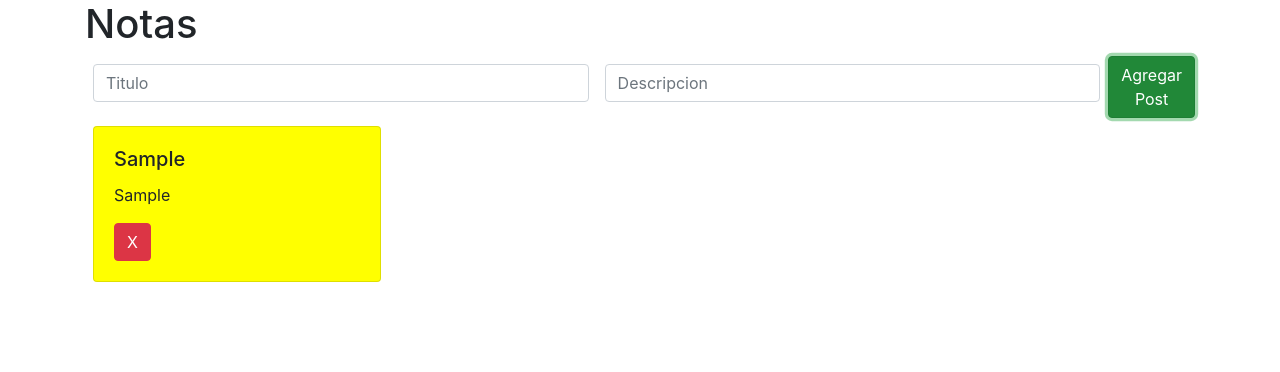
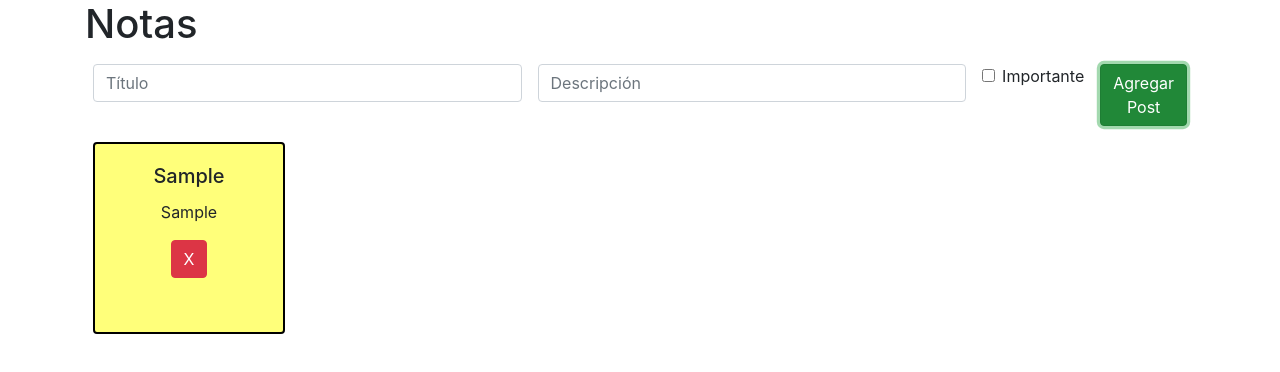
Before and after one commit to BrySayan/Posts, a React (Create React App) app in the folder acumulativa/: page / in a window 1280 px wide. Both pictures are taken after typing "Sample", "Sample" into the empty fields and a click on the button "Agregar Post". Shown: the top 372 px of the page. Built offline with nearby package versions, Linux system fonts and the light colour scheme; a small style sheet from the web is missing.

Commit message:
Commit 5

```diff
--- a/acumulativa/public/index.html
+++ b/acumulativa/public/index.html
@@ -5,11 +5,13 @@
     <meta name="viewport" content="width=device-width, initial-scale=1" />
     <meta name="description" content="Web site created using create-react-app"/>
     <link
-      rel="stylesheet"
-      href="https://maxcdn.bootstrapcdn.com/bootstrap/4.5.2/css/bootstrap.min.css"
-      integrity="sha384-4K+S2ZBqc5aFj4IX72dLg8aI4s1/z1e0zd5eWZT5kE1XhL3ykh3b9eX4f4NfoM1e"
-      crossorigin="anonymous"
+    rel="stylesheet"
+    href="https://stackpath.bootstrapcdn.com/bootstrap/4.5.2/css/bootstrap.min.css"
+    integrity="sha384-WpO4m0q8Etw1h8AZb34kS1c8XlPrJgF7G65u5ckv1iMgpQJ8LTA1yF6VGt5MDELE"
+    crossorigin="anonymous"
     />
+    <script src="./css/style.css"></script>
+
     <title>React App</title>
   </head>
 
--- a/acumulativa/src/components/Post.jsx
+++ b/acumulativa/src/components/Post.jsx
@@ -1,12 +1,27 @@
-export function Post({ post, eliminarPost}) {
-    const {id, title, description} = post;
+import React from 'react';
+
+export function Post({ post, eliminarPost }) {
+    const { id, title, description, importante } = post;
 
     return (
-        <div className="card m-2" style={{width: '18rem', backgroundColor: 'yellow'}}>
-            <div className="card-body">
+        <div id="post" className="card m-2"
+            style={{
+                margin: '10px',
+                width: '12rem',
+                height: '12rem',
+                border: '2px solid black' ,
+                backgroundColor: importante ? '#ee3a1f' : '#ffff7a'
+            }}
+        >
+            <div className="card-body" style={{textAlign:'center'}}>
                 <h5 className="card-title">{title}</h5>
                 <p className="card-text">{description}</p>
-                <button className="btn btn-danger" onClick={() => eliminarPost(id)}>X</button>
+                <button
+                    className="btn btn-danger"
+                    onClick={() => eliminarPost(id)}
+                >
+                    X
+                </button>
             </div>
         </div>
     );
--- a/acumulativa/src/components/Posts.jsx
+++ b/acumulativa/src/components/Posts.jsx
@@ -1,56 +1,69 @@
-import { useState, useRef } from 'react';
-import { Post } from './Post'
-import { v4 as uuid } from 'uuid'
+import React, { useState, useRef } from 'react'; // Corregido a useRef
+import { Post } from './Post';
+import { v4 as uuid } from 'uuid';
 
 export function Posts() {
     const tituloRef = useRef();
     const descripcionRef = useRef();
+    const importanteRef = useRef();  // Corregido aquí
     const [mensaje, setMensaje] = useState('');
     const [listaPost, setListaPost] = useState([]);
 
     function añadirPost() {
         const titulo = tituloRef.current.value;
         const descripcion = descripcionRef.current.value;
+        const importante = importanteRef.current.checked;  // Corregido aquí
 
         if (titulo.trim() === '' || descripcion.trim() === '') {
-            setMensaje('Campos vacios');
-            setTimeout(()=> {
+            setMensaje('Campos vacíos');
+            setTimeout(() => {
                 setMensaje('');
-            }, 3000 );
+            }, 3000);
             return;
         }
 
         const nuevoPost = {
             id: uuid(),
             title: titulo,
-            description: descripcion
+            description: descripcion,
+            importante: importante  // Añadido aquí
         };
 
-        setListaPost([...listaPost, nuevoPost])
+        setListaPost([...listaPost, nuevoPost]);
 
         tituloRef.current.value = '';
         descripcionRef.current.value = '';
+        importanteRef.current.checked = false;  // Resetear el checkbox
     }
-
 
     function eliminarPost(id) {
         const actualizarPosts = listaPost.filter(post => post.id !== id);
-        setListaPost(actualizarPosts)
+        setListaPost(actualizarPosts);
     }
 
     return (
         <div className="container">
             <h1>Notas</h1>
             <div className="d-flex">
-                <input ref={tituloRef} className="form-control m-2" type="text" placeholder="Titulo" />
-                <input ref={descripcionRef} className="form-control m-2" type="text" placeholder="Descripcion"/>
-                <button className="btn btn-success m2" onClick={añadirPost}>Agregar Post</button>
+                <input ref={tituloRef} className="form-control m-2" type="text" placeholder="Título" style={{marginRight:'10px'}} />
+                <input ref={descripcionRef} className="form-control m-2" type="text" placeholder="Descripción" />
+                <div className="form-check m-2">
+                    <input ref={importanteRef} className="form-check-input" type="checkbox" id="importante" />
+                    <label className="form-check-label" htmlFor="importante">Importante</label>
+                </div>
+                <button className="btn btn-success m-2" onClick={añadirPost}>Agregar Post</button>
             </div>
-            <div className="alert alert-danger mt2" role="alert" hidden={!mensaje}>
+            <div className="alert alert-danger mt-2" role="alert" hidden={!mensaje}>
                 {mensaje}
             </div>
             <div className="d-flex flex-wrap">
-                {listaPost.map(postItem => <Post post={postItem} key={postItem.id} eliminarPost={eliminarPost} />)}
+                {listaPost.map(postItem => (
+                    <Post
+                        post={postItem}
+                        key={postItem.id}
+                        eliminarPost={eliminarPost}
+                    />
+                ))}
             </div>
         </div>
     );
```
